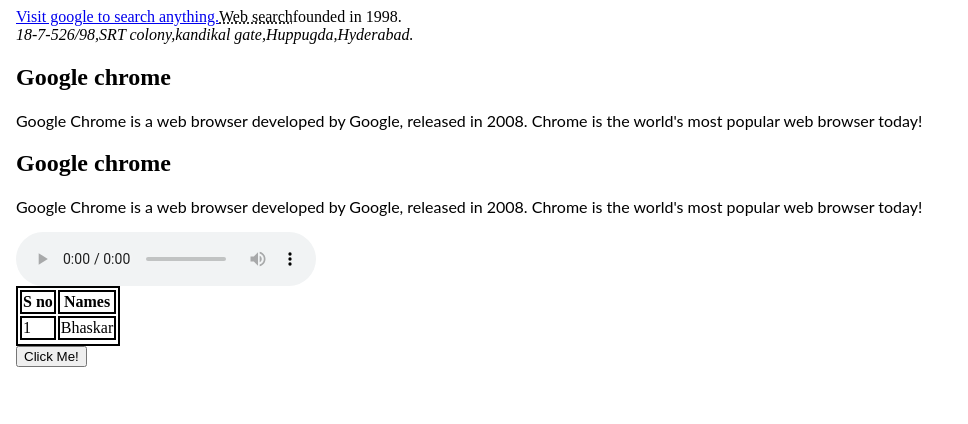
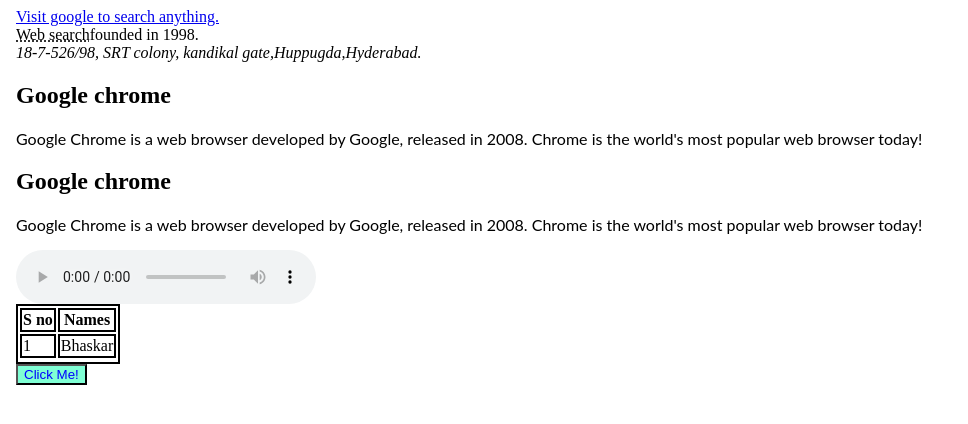
Before and after one commit to bhaskarpatnam/angular-Demo-html, an Angular app: page / in a window 1280 px wide. Shown: the top 424 px of the page, without its empty margins (0-968 px from the left). Built offline with nearby package versions, Linux system fonts and the light colour scheme; grey boxes are pictures that could not be loaded.

Commit message:
2 files modified

```diff
--- a/src/app/app.component.css
+++ b/src/app/app.component.css
@@ -1,3 +1,7 @@
 p {
   font-family: Lato;
 }
+.btn1Color {
+  color: blue;
+  background-color: aquamarine;
+}
--- a/src/app/app.component.html
+++ b/src/app/app.component.html
@@ -10,10 +10,10 @@
 </style>
 </head>
 <body>
-<a href="www.google.com">Visit google to search anything.</a>
+<a href="www.google.com">Visit google to search anything.</a><br/>
 <abbr title="GOOGLE">Web search</abbr>founded in 1998.
 <address>
-18-7-526/98,SRT colony,kandikal gate,Huppugda,Hyderabad.
+18-7-526/98, SRT colony, kandikal gate,Huppugda,Hyderabad.
 </address>
 <img src="https://encrypted-tbn0.gstatic.com/images?q=tbn:ANd9GcS3HAc4I3TOISywFqkJ3EWA5xzRCEsAukf_Xw&usqp=CAU" alt="Wine bottle" width="50%" height="50%">
 <article>
@@ -38,7 +38,7 @@
 <td>Bhaskar</td>
 <tr>
 </table>
-<button type="button" onclick="alert('Ok GOOGLE')">Click Me!</button>
+<button type="button" onclick="alert('Ok GOOGLE')" class="btn1Color">Click Me!</button>
 
 
 </body>
```
